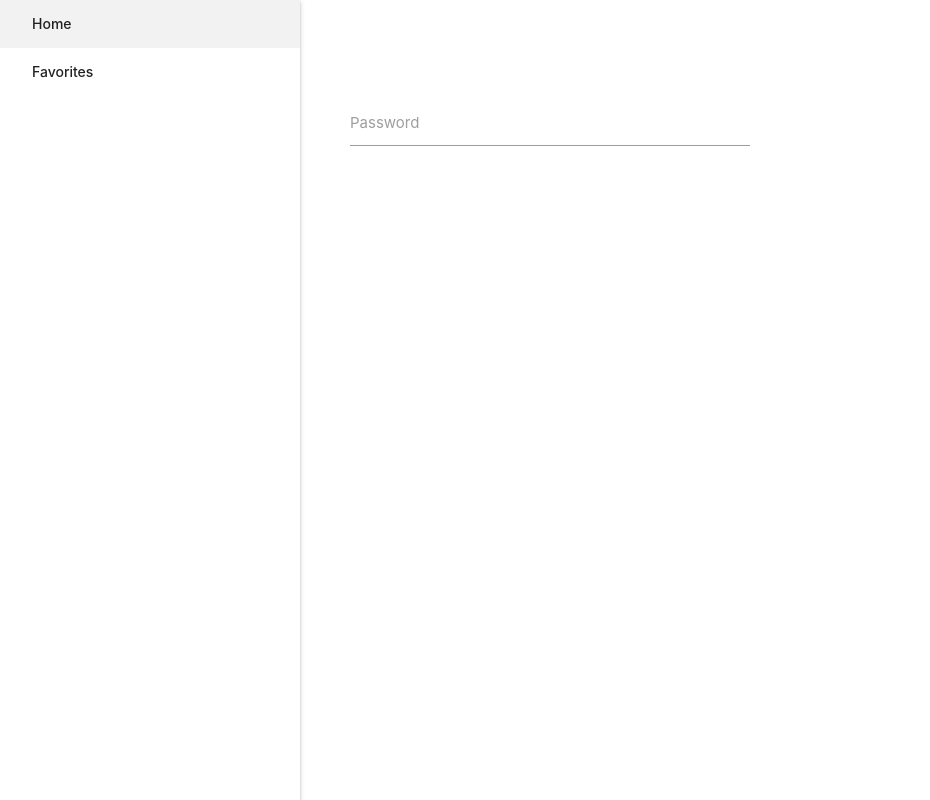
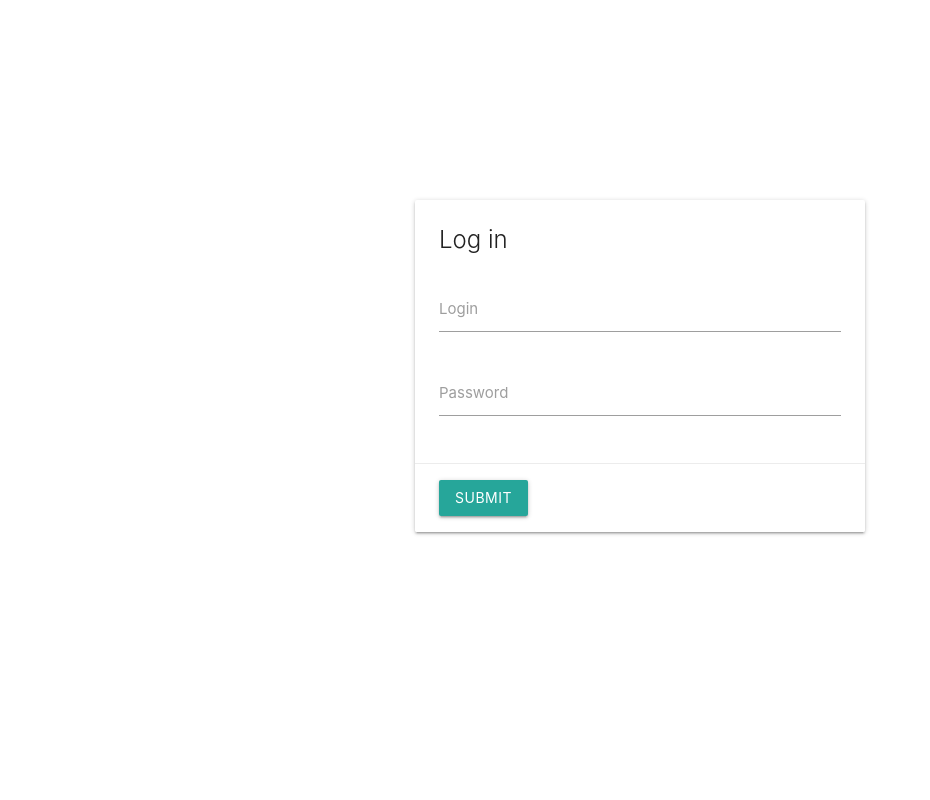
Before and after one commit to andrew-bat/github-search-app, an Angular app: page /auth in a window 1280 px wide. Shown: the whole page, without its empty margins (0-930 px from the left). Built offline with nearby package versions, Linux system fonts and the light colour scheme.

Commit message:
updated auth component

```diff
--- a/src/app/app-routing.module.ts
+++ b/src/app/app-routing.module.ts
@@ -4,9 +4,9 @@ import {MainLayoutComponent} from './shared/layouts/main-layout/main-layout.comp
 
 
 const routes: Routes = [
+  {path: 'auth', loadChildren: () => import('./auth/auth.module').then(m => m.AuthModule)},
   {
     path: '', component: MainLayoutComponent, children: [
-      {path: 'auth', loadChildren: () => import('./auth/auth.module').then(m => m.AuthModule)},
       {path: 'home', loadChildren: () => import('./home/home.module').then(m => m.HomeModule)},
       {path: 'favorites', loadChildren: () => import('./favorites/favorites.module').then(m => m.FavoritesModule)},
       {path: '**', redirectTo: '/home', pathMatch: 'full'}
--- a/src/app/auth/auth-page/auth-page.component.html
+++ b/src/app/auth/auth-page/auth-page.component.html
@@ -1,4 +1,37 @@
-<form class="input-field auth-field">
-  <input id="password" type="password" class="validate">
-  <label for="password">Password</label>
+<form class="card auth" [formGroup]="form" (ngSubmit)="onSubmit()">
+  <div class="card-content">
+    <h2 class="card-title">Log in</h2>
+    <div class="input-field auth-field">
+      <input
+        id="email"
+        type="text"
+        formControlName="email"
+        [class.invalid]="form.get('email').invalid && form.get('email').touched"
+        [class.validate]="form.get('email').valid"
+      >
+      <label for="email">Login</label>
+      <span
+        class="helper-text red-text"
+        *ngIf="form.get('email').invalid && form.get('email').touched && form.get('email').errors.required"
+      >Email is required!</span>
+    </div>
+    <div class="input-field auth-field">
+      <input
+        id="password"
+        type="password"
+        formControlName="password"
+        [class.validate]="form.get('password').valid"
+        [class.invalid]="form.get('password').invalid && form.get('password').touched"
+      >
+      <label for="password">Password</label>
+      <span
+        class="helper-text red-text"
+        *ngIf="form.get('password').invalid && form.get('password').touched && form.get('password').errors.required"
+      >Password is required!</span>
+    </div>
+  </div>
+
+  <div class="card-action">
+    <button type="submit" class="btn">Submit</button>
+  </div>
 </form>
--- a/src/app/auth/auth-page/auth-page.component.scss
+++ b/src/app/auth/auth-page/auth-page.component.scss
@@ -1,6 +1,17 @@
+.auth {
+  width: 100%;
+  height: auto;
+  max-width: 450px;
+  display: block;
+  margin: 200px auto;
+}
+
 .auth-field {
   display: block;
   width: 100%;
-  max-width: 400px;
-  margin-top: 100px;
+  margin-top: 30px;
 }
+
+.card-title {
+  margin: 0;
+}
--- a/src/app/auth/auth-page/auth-page.component.ts
+++ b/src/app/auth/auth-page/auth-page.component.ts
@@ -1,4 +1,6 @@
 import {Component, OnInit} from '@angular/core';
+import {AbstractControl, FormControl, FormGroup, Validators} from '@angular/forms';
+
 
 @Component({
   selector: 'app-auth-page',
@@ -6,11 +8,31 @@ import {Component, OnInit} from '@angular/core';
   styleUrls: ['./auth-page.component.scss']
 })
 export class AuthPageComponent implements OnInit {
+  public form: FormGroup;
 
   constructor() {
   }
 
-  ngOnInit(): void {
+  public ngOnInit(): void {
+    this.defineForm();
   }
 
+  private defineForm(): void {
+    this.form = new FormGroup({
+      email: new FormControl(null, [Validators.required]),
+      password: new FormControl(null, [Validators.required])
+    });
+  }
+
+  public onSubmit(): void {
+    for (const controlName in this.form.controls) {
+      const control: AbstractControl = this.form.controls[controlName];
+      control.markAsTouched();
+      control.updateValueAndValidity();
+    }
+
+    if (this.form.invalid) {
+      return;
+    }
+  }
 }
--- a/src/app/auth/auth.module.ts
+++ b/src/app/auth/auth.module.ts
@@ -3,12 +3,15 @@ import {CommonModule} from '@angular/common';
 import {RouterModule} from '@angular/router';
 
 import {AuthPageComponent} from './auth-page/auth-page.component';
+import {FormsModule, ReactiveFormsModule} from '@angular/forms';
 
 
 @NgModule({
   declarations: [AuthPageComponent],
   imports: [
     CommonModule,
+    FormsModule,
+    ReactiveFormsModule,
     RouterModule.forChild([
       {path: '', component: AuthPageComponent}
     ])
```
